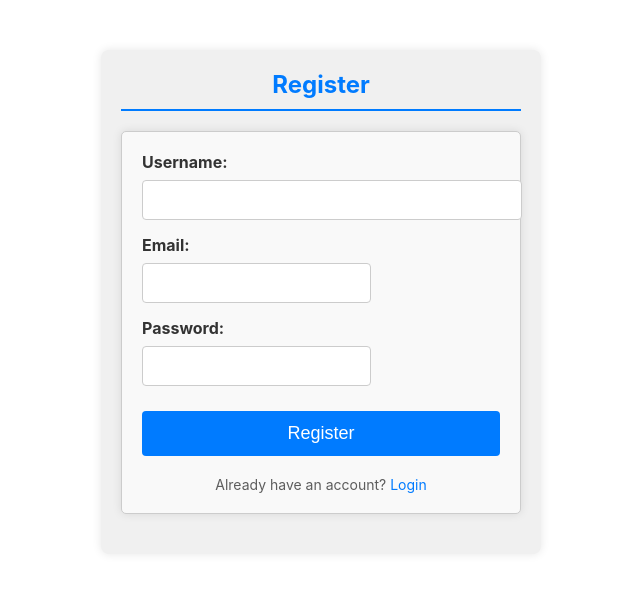
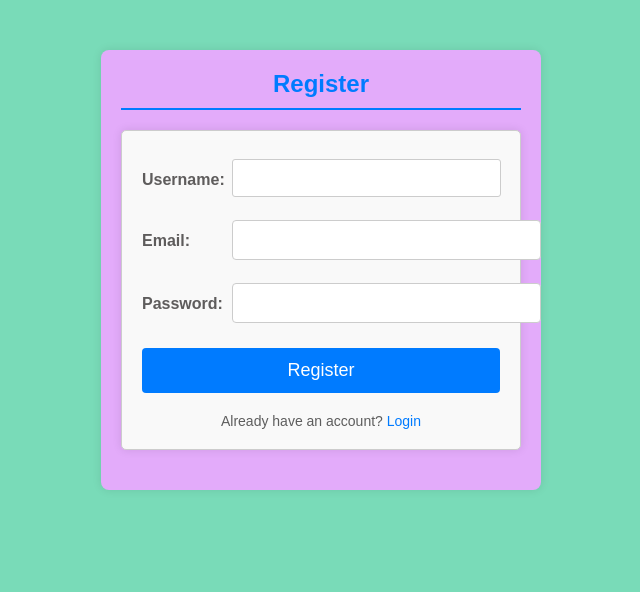
Before and after one commit to Ahmadbyte/youtube-clone, a React (Create React App) app in the folder frontend/: page /register in a window 1280 px wide. Shown: the top 592 px of the page, without its empty margins (319-959 px from the left). Built offline with nearby package versions, Linux system fonts and the light colour scheme; the HTML template or start-up script is replaced by a standard one.

Commit message:
improved login and register page

```diff
--- a/frontend/src/App.css
+++ b/frontend/src/App.css
@@ -1,11 +1,11 @@
-body {
+/* body {
   font-family: Arial, sans-serif;
-  background-color: #f4f4f9;
+  background-color: #5454da;
   margin: 0;
   padding: 0;
-}
+} */
 
-.home, .login, .register {
+/* .home, .login, .register {
   max-width: 500px;
   margin: 50px auto;
   padding: 20px;
@@ -52,4 +52,4 @@ button {
 
 button:hover {
   background-color: #218838;
-}
+} */
--- a/frontend/src/pages/Home.css
+++ b/frontend/src/pages/Home.css
@@ -1,6 +1,12 @@
 /* Home.css */
 
-/* Main container styling */
+body {
+  font-family: Arial, sans-serif;
+  background-color: #5454da;
+  margin: 0;
+  padding: 0;
+}
+
 .videos-container {
   max-width: 800px;
   margin: 0 auto;
@@ -18,8 +24,8 @@
 
 /* YouTube logo styling */
 .youtube-logo {
-  width: 60px;
-  height: 30px;
+  width: 47px;
+  height: 37px;
   margin-right: 10px;
 }
 
--- a/frontend/src/pages/Home.js
+++ b/frontend/src/pages/Home.js
@@ -7,27 +7,27 @@ import YouTubeLogo from '../logo.png'; // Add the YouTube logo image in your pro
 const mockVideos = [
   {
     _id: '1',
-    title: 'Video 1',
-    videoUrl: 'https://www.youtube.com/',
-    description: 'This is a sample video 1',
+    title: 'Surah Mulk',
+    videoUrl: 'https://www.youtube.com/watch?v=JwXN2fnc8Uk',
+    description: 'This is Surah Mulk',
   },
   {
     _id: '2',
-    title: 'Video 2',
+    title: 'Arabic',
     videoUrl: 'https://www.youtube.com/watch?v=_Fwf45pIAtM&list=PL8UhM2ZIAXwt9LTHYZ74L6i3cO2xa_qYz',
-    description: 'This is a sample video 2',
+    description: 'Arabic',
   },
   {
     _id: '3',
-    title: 'Video 3',
+    title: 'Kissi ki Muskurahato',
     videoUrl: 'https://www.youtube.com/watch?v=69pPYkGiEAQ',
-    description: 'This is a sample video 3',
+    description: 'Vintage song',
   },
   {
     _id: '4',
-    title: 'Video 4',
+    title: 'Kalam eneih',
     videoUrl: 'https://www.youtube.com/watch?v=R8I3FOX7aZY',
-    description: 'This is a sample video 4',
+    description: 'Arabic Song',
   },
   // Add more mock videos as needed
 ];
--- a/frontend/src/pages/Login.css
+++ b/frontend/src/pages/Login.css
@@ -1,11 +1,17 @@
 /* Login.css */
+body {
+  font-family: Arial, sans-serif;
+  background-color: #5454da;
+  margin: 0;
+  padding: 0;
+}
 
 .login {
   max-width: 400px;
   margin: 50px auto;
   padding: 20px;
   border-radius: 8px;
-  background-color: #f0f0f0;
+  background-color: #e3abfa;
   box-shadow: 0 0 10px rgba(0, 0, 0, 0.1);
 }
 
@@ -21,21 +27,36 @@
 .login form {
   display: flex;
   flex-direction: column;
+  padding: 10px 10px 10px;
 }
 
 .login form label {
   font-weight: bold;
-  margin-bottom: 8px;
-  color: #333;
+  margin-top: 20px;
+  margin-bottom: -30px;
+  color: #5e5c5c;
 }
 
-.login form input[type="email"],
-.login form input[type="password"] {
+.login form input[type="email"]{
   padding: 10px;
+  margin-left: 90px;
   margin-bottom: 15px;
+  padding-left: 100px;
   border: 1px solid #ccc;
   border-radius: 4px;
   font-size: 16px;
+  width: 100;
+}
+
+.login form input[type="password"] {
+  padding: 10px;
+  margin-left: 90px;
+  margin-bottom: 15px;
+  padding-left: 100px;
+  border: 1px solid #ccc;
+  border-radius: 4px;
+  font-size: 16px;
+  width: 100;
 }
 
 .login form button[type="submit"] {
--- a/frontend/src/pages/Register.css
+++ b/frontend/src/pages/Register.css
@@ -1,11 +1,16 @@
-/* Register.css */
+body {
+  font-family: Arial, sans-serif;
+  background-color: #79dbb8;
+  margin: 0;
+  padding: 0;
+}
 
 .register {
   max-width: 400px;
   margin: 50px auto;
   padding: 20px;
   border-radius: 8px;
-  background-color: #f0f0f0;
+  background-color: #e3abfa;
   box-shadow: 0 0 10px rgba(0, 0, 0, 0.1);
 }
 
@@ -25,15 +30,23 @@
 
 .register form label {
   font-weight: bold;
-  margin-bottom: 8px;
-  color: #333;
+  margin-top: 20px;
+  margin-bottom: -30px;
+  color: #5e5c5c;
 }
 
-.register form input[type="text"],
+.register form input[type="text"]{
+  padding: 10px;
+  margin-left: 90px;
+  width:69%
+}
+
 .register form input[type="email"],
 .register form input[type="password"] {
   padding: 10px;
+  margin-left: 90px;
   margin-bottom: 15px;
+  padding-left: 90px;
   border: 1px solid #ccc;
   border-radius: 4px;
   font-size: 16px;
```
